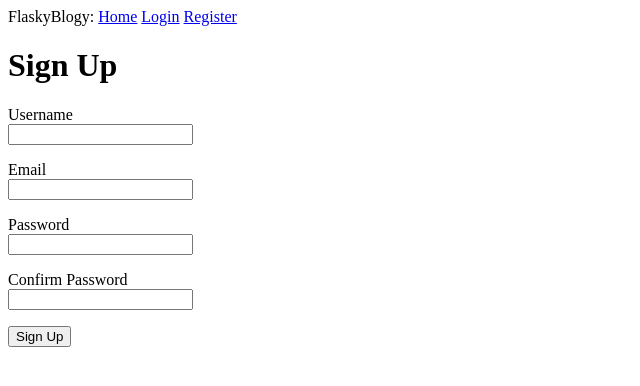
After one commit to chandra-deb/FlaskyBlogy, a Flask app: page /register in a window 1280 px wide. The commit adds this page. Shown: the top 386 px of the page, without its empty margins (0-640 px from the left). Run offline with Flask 2, Linux system fonts and the light colour scheme.

Commit message:
initial setup

```diff
--- a/app/__init__.py
+++ b/app/__init__.py
@@ -1,5 +1,8 @@
 from flask import  Flask
+from config import Config
 
 app = Flask(__name__)
 
+app.config.from_object(Config)
+
 from app import  routes
--- /dev/null
+++ b/app/forms.py
@@ -0,0 +1,18 @@
+from flask_wtf import  FlaskForm
+from wtforms import  StringField, PasswordField, BooleanField, SubmitField
+from wtforms.validators import Length, DataRequired, EqualTo, Email
+
+
+class LoginForm(FlaskForm):
+    username = StringField('Username', validators=[DataRequired()])
+    password = PasswordField('Password', validators=[DataRequired()])
+    remember_me = BooleanField('Remember Me')
+    submit = SubmitField('Sign In')
+
+
+class RegistrationForm(FlaskForm):
+    username = StringField('Username', validators=[DataRequired() ,Length(min=5,max=15)])
+    email = StringField('Email', validators=[Email()])
+    password = PasswordField('Password', validators=[DataRequired(), Length(min=8, max=32)])
+    confirm_password = PasswordField('Confirm Password', validators=[EqualTo('password')])
+    submit = SubmitField('Sign Up')
--- a/app/routes.py
+++ b/app/routes.py
@@ -1,5 +1,6 @@
-from flask import  render_template
+from flask import  render_template, flash, redirect, url_for
 from app import  app
+from app.forms import  LoginForm, RegistrationForm
 
 
 @app.route('/')
@@ -20,3 +21,22 @@ def index():
     }
     ]
     return render_template('index.html', user=user, title='Home', posts=posts)
+
+
+
+@app.route('/login', methods=['GET', 'POST'])
+def login():
+    form = LoginForm()
+    if form.validate_on_submit():
+
+        if form.username.data == 'Chandra' and form.password.data == 'password':
+            flash('Login Successful!',category='success')
+            return redirect(url_for('index'))
+
+    return render_template('login.html', title='Sign In', form=form)
+
+
+@app.route('/register', methods=['GET', 'POST'])
+def register():
+    form = RegistrationForm()
+    return render_template('register.html', title='Sign Up', form=form)
--- /dev/null
+++ b/app/templates/base.html
@@ -0,0 +1,32 @@
+<!DOCTYPE html>
+<html lang="en">
+<head>
+    <meta charset="UTF-8">
+    <meta name="viewport" content="width=device-width, initial-scale=1.0">
+    <title>
+        {% if title %}
+            Flasky- {{ title }}
+        {% else %}
+             Flasky
+        {% endif %}
+    </title>
+</head>
+<body>
+    {% with messages = get_flashed_messages() %}
+        {% for message in messages %}
+            {{ message }}
+        {% endfor %}
+    {% endwith %}
+    <div>FlaskyBlogy:
+
+        <a href="/index">Home</a>
+        <a href="/login">Login</a>
+        <a href="/register">Register</a>
+
+    </div>
+    </hr>
+    {% block content %}
+
+    {% endblock content %}
+</body>
+</html>
--- /dev/null
+++ b/app/templates/register.html
@@ -0,0 +1,39 @@
+{% extends 'base.html' %}
+
+{% block content %}
+    <h1>Sign Up</h1>
+    <form action="" method="post">
+        {{ form.hidden_tag() }}
+        <p>
+            {{ form.username.label }}<br>
+            {% for error in form.username.errors %}
+                {{ error }}
+            {% endfor %}
+            {{ form.username }}
+        </p>
+        <p>
+            {{ form.email.label }}<br>
+            {% for error in form.email.errors %}
+                {{ error }}
+            {% endfor %}
+            {{ form.email }}
+        </p>
+        <p>
+            {{ form.password.label }}<br>
+            {% for error in form.password.errors %}
+                {{ error }}
+            {% endfor %}
+            {{ form.password }}
+        </p>
+        <p>
+            {{ form.confirm_password.label }}<br>
+            {% for error in form.confirm_password.errors %}
+                {{ error }}
+            {% endfor %}
+            {{ form.confirm_password }}
+        </p>
+        <p>
+            {{ form.submit }}
+        </p>
+    </form>
+{% endblock content %}
--- /dev/null
+++ b/config.py
@@ -0,0 +1,4 @@
+import os
+
+class Config():
+    SECRET_KEY = 'you will never guess'
```
Also changed, not shown: app/templates/index.html (+4 -16 lines), app/templates/login.html (added, +28 -0 lines).
